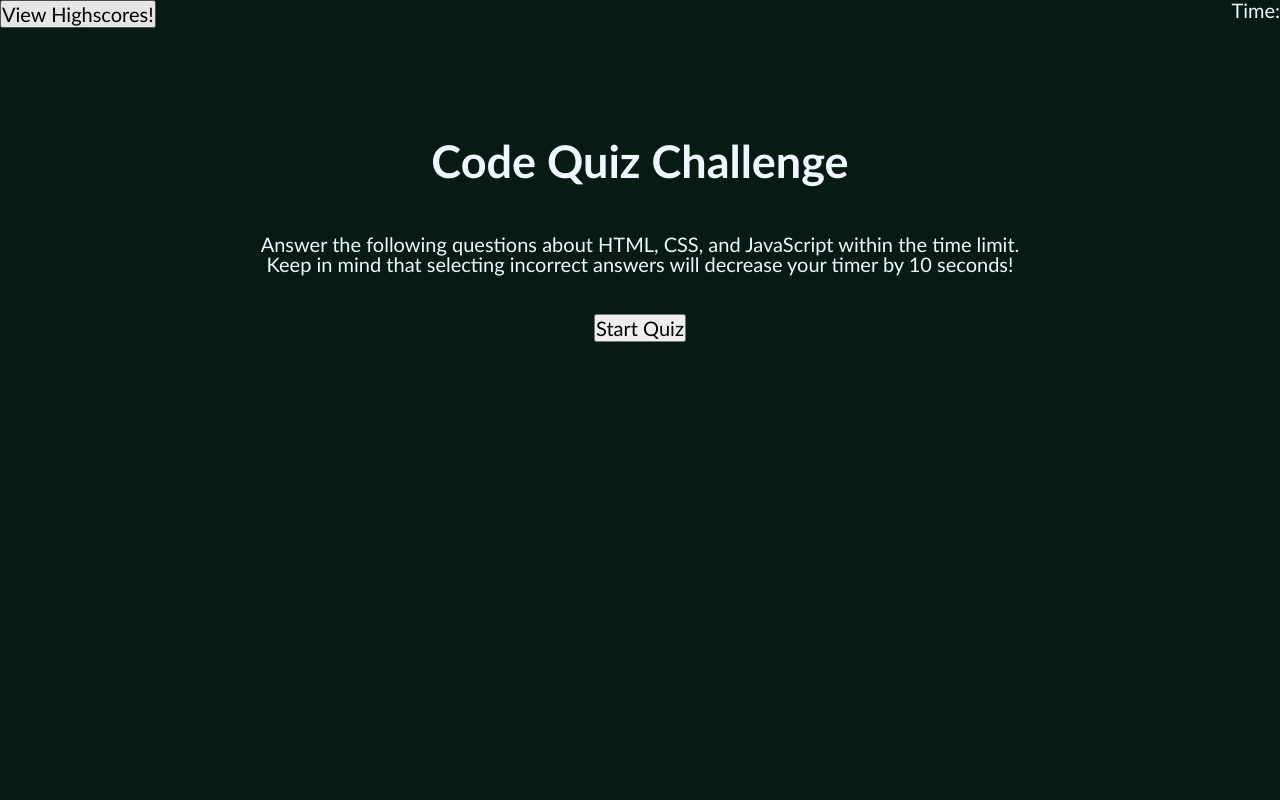
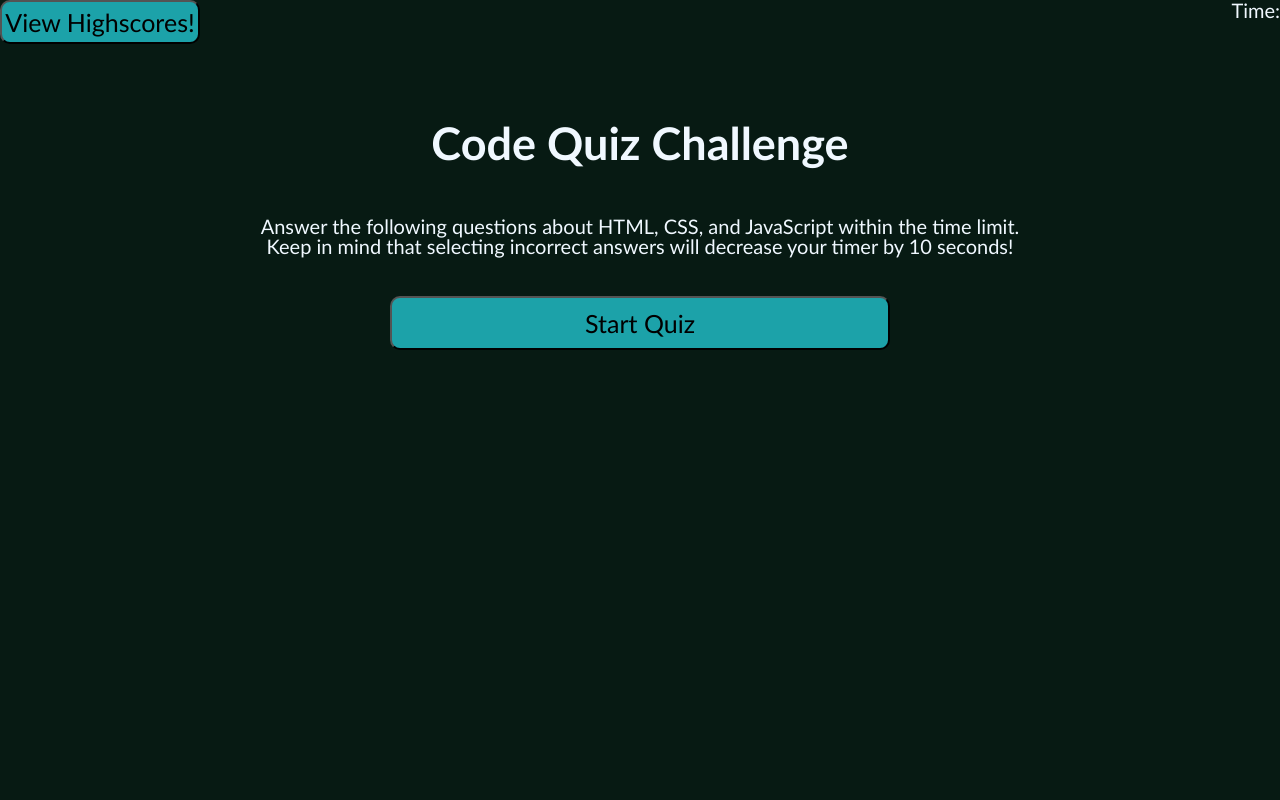
Before and after one commit to jkimys2/JN-Code-Quiz, a plain HTML site: page index.html in a window 1280 px wide. Shown: the top 800 px of the page. Drawn offline with Linux system fonts and the light colour scheme.

Commit message:
css and html update

```diff
--- a/assets/css/style.css
+++ b/assets/css/style.css
@@ -53,6 +53,17 @@ p {
     position:absolute;
     top:0;
     left:0;
+    font-size: 25px;
+    padding: 5px 0;
+    width: 200px;
+    text-align: center;
+    background-color: rgb(28, 162, 169);
+    border-radius: 10px;
+}
+
+#view-high-btn:hover {
+    cursor: pointer;
+    box-shadow: 0 2px 2px 2px aliceblue
 }
 
 #timer {
@@ -60,3 +71,18 @@ p {
     top:0;
     right:0;
 }
+
+.btn {
+    font-size: 25px;
+    padding: 10px 0;
+    width: 500px;
+    text-align: center;
+    background-color: rgb(28, 162, 169);
+    border-radius: 10px;
+    margin-bottom: 10px;
+}
+
+.btn:hover {
+    cursor: pointer;
+    box-shadow: 0 2px 2px 2px aliceblue
+}
--- a/index.html
+++ b/index.html
@@ -17,7 +17,7 @@
         <h1>Code Quiz Challenge</h1>
         <p>Answer the following questions about HTML, CSS, and JavaScript within the time limit.
         <br>Keep in mind that selecting incorrect answers will decrease your timer by 10 seconds!</p>
-        <button id="start-quiz-btn">Start Quiz</button>
+        <button class="btn">Start Quiz</button>
     </section>
 
     <section>
@@ -32,7 +32,7 @@
 
     <section class="card">
         <h1>All Done!</h1>
-        <button class="button">Submit</button>
+        <button class="btn">Submit</button>
     </section>
 
     <section class="card">
```
